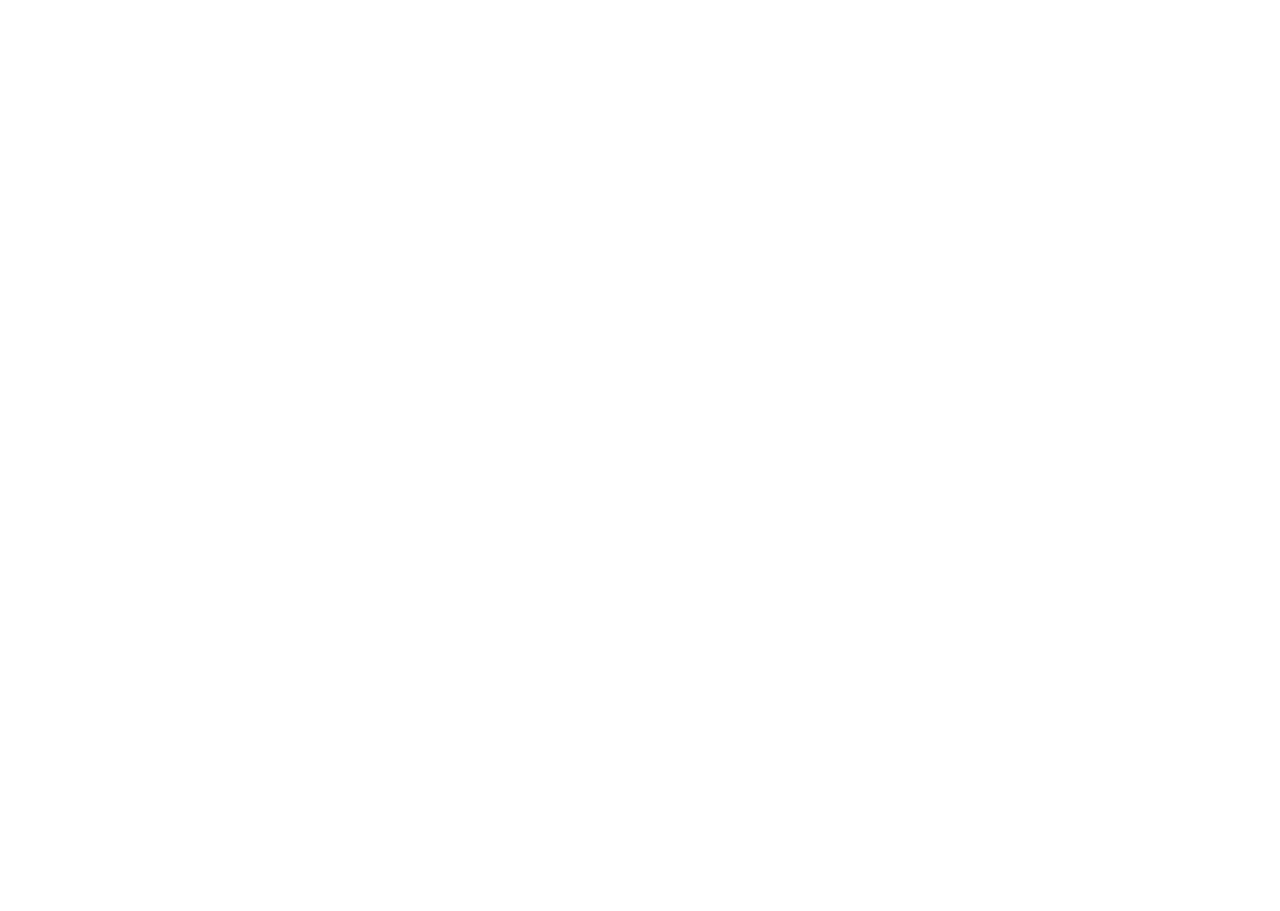
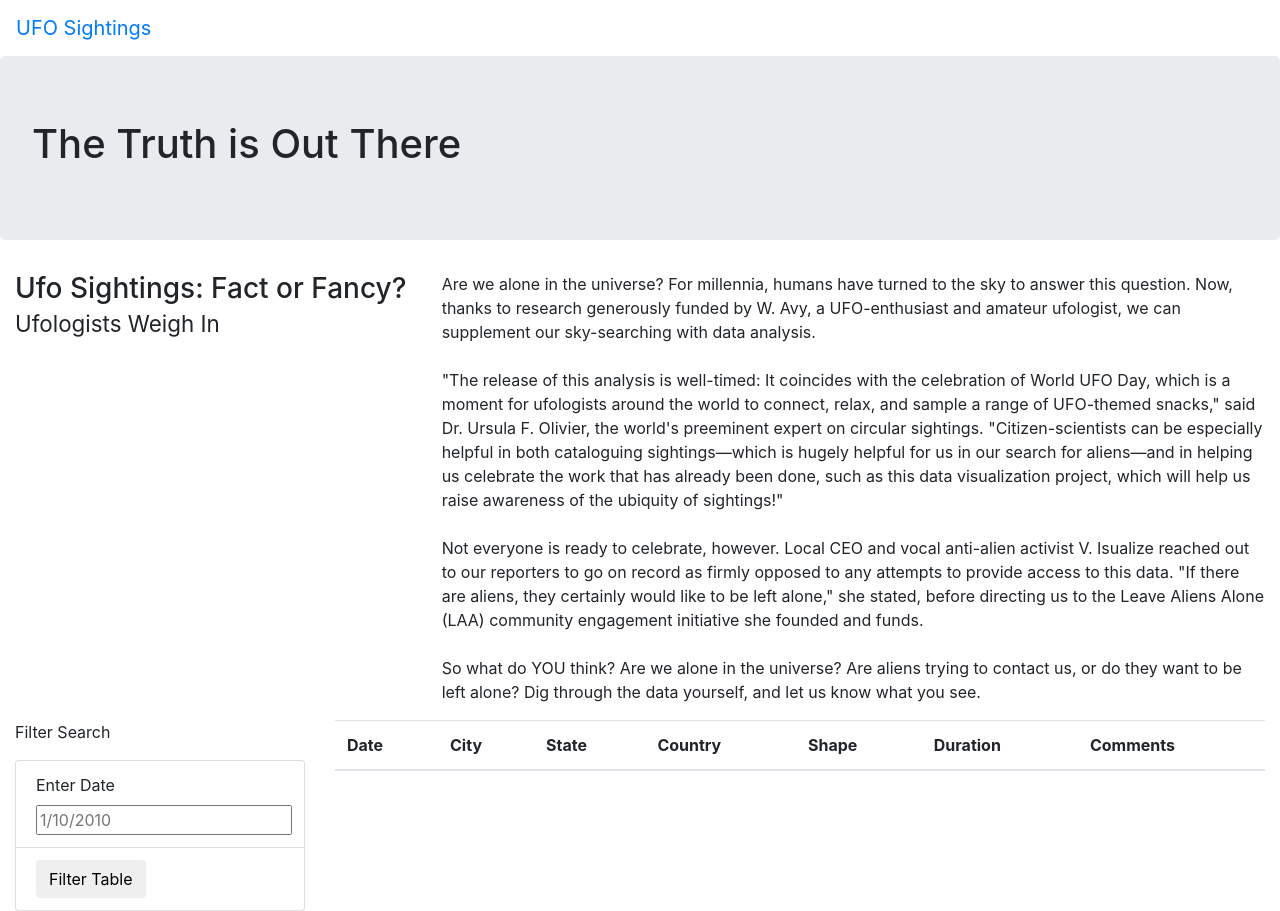
Before and after one commit to NoahToomeyBC/UFOs, a plain HTML site: page static/index.html in a window 1280 px wide. Before the commit the page ends 800 px from the top, so only its background shows below. Drawn offline with nearby package versions, Linux system fonts and the light colour scheme; files that its build step writes are made by us from their sources.

Commit message:
Created Containers, tables, etc

```diff
--- a/static/index.html
+++ b/static/index.html
@@ -5,8 +5,69 @@
     <meta http-equiv="X-UA-Compatible" content="IE=edge">
     <meta name="viewport" content="width=device-width, initial-scale=1.0">
     <title>Document</title>
+    <link
+      rel="stylesheet"
+      href="https://maxcdn.bootstrapcdn.com/bootstrap/4.0.0/css/bootstrap.min.css"
+      integrity="sha384-Gn5384xqQ1aoWXA+058RXPxPg6fy4IWvTNh0E263XmFcJlSAwiGgFAW/dAiS6JXm"
+      crossorigin="anonymous"
+    />
+    <link rel="stylesheet" href= "static/css/style.css">
 </head>
 <body>
-    <div class="jumbotron"></div>
+    <div class="wrapper">
+        <nav class = "navbar navbar-expand-lg">
+            <a class="navbar-brand" href="index.html">UFO Sightings</a>
+        </nav>
+        <div class="jumbotron">
+        <h1>The Truth is Out There</h1>
+        </div>
+        <div class = "container-fluid">
+            <div class ="row">
+                <div class="col-md-4">
+                    <h3>Ufo Sightings: Fact or Fancy?<br> <small>Ufologists Weigh In</small></h3>
+                </div>
+                <div class="col-md-8">
+                    <p>Are we alone in the universe? For millennia, humans have turned to the sky to answer this question. Now, thanks to research generously funded by W. Avy, a UFO-enthusiast and amateur ufologist, we can supplement our sky-searching with data analysis.<br><br>"The release of this analysis is well-timed: It coincides with the celebration of World UFO Day, which is a moment for ufologists around the world to connect, relax, and sample a range of UFO-themed snacks," said Dr. Ursula F. Olivier, the world's preeminent expert on circular sightings. "Citizen-scientists can be especially helpful in both cataloguing sightings—which is hugely helpful for us in our search for aliens—and in helping us celebrate the work that has already been done, such as this data visualization project, which will help us raise awareness of the ubiquity of sightings!"<br><br>Not everyone is ready to celebrate, however. Local CEO and vocal anti-alien activist V. Isualize reached out to our reporters to go on record as firmly opposed to any attempts to provide access to this data. "If there are aliens, they certainly would like to be left alone," she stated, before directing us to the Leave Aliens Alone (LAA) community engagement initiative she founded and funds.<br><br>So what do YOU think? Are we alone in the universe? Are aliens trying to contact us, or do they want to be left alone? Dig through the data yourself, and let us know what you see.
+                    </p>
+
+                </div>
+            </div>
+        </div>
+        <div class="container-fluid">
+            <div class="row">
+              <div class="col-md-3">
+                  <form>
+                      <p>Filter Search</p>
+                      <ul class="list-group">
+                          <li class="list-group-item">
+                              <label for="date">Enter Date</label>
+                              <input type="text" placeholder="1/10/2010" id="dateTime" />
+                          </li>
+                          <li class = "list-group-item">
+                              <button id = "filter-btn" type="button" class = "btn btn-default">Filter Table</button>
+                          </li>
+                      </ul>
+                  </form>
+
+              </div>
+              <div class="col-md-9">
+                  <table class="table table-striped">
+                      <thead>
+                          <tr>
+                            <th>Date</th>
+                            <th>City</th>
+                            <th>State</th>
+                            <th>Country</th>
+                            <th>Shape</th>
+                            <th>Duration</th>
+                            <th>Comments</th>
+                          </tr>
+                      </thead>
+                      <tbody></tbody>
+                  </table>
+              </div>
+            </div>
+        </div>
+    </div>
 </body>
 </html>
```
